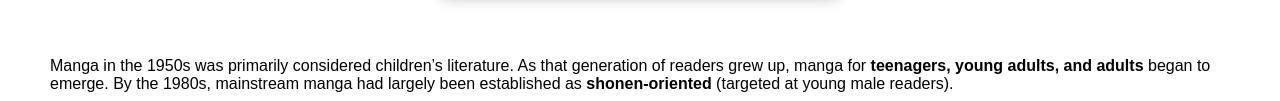
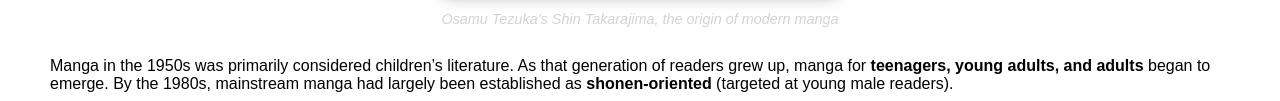
Before and after one commit to kamenjack/manga, a website: page history.html in a window 1280 px wide. Shown: the part 603-704 px from the top of the page. Drawn offline with Linux system fonts and the light colour scheme.

Commit message:
Change caption color in manga image styling
Updated caption color for manga images.

```diff
--- a/style.css
+++ b/style.css
@@ -43,6 +43,6 @@ section {
 .manga-image .caption {
   margin-top: 10px;
   font-size: 0.9em;
-  color: rgba(255, 255, 255, 0.8); /* 淡色文字 */
+  color: rgba(200, 200, 200, 0.8); /* 淡色文字 */
   font-style: italic;               /* 斜体 */
 }
```
